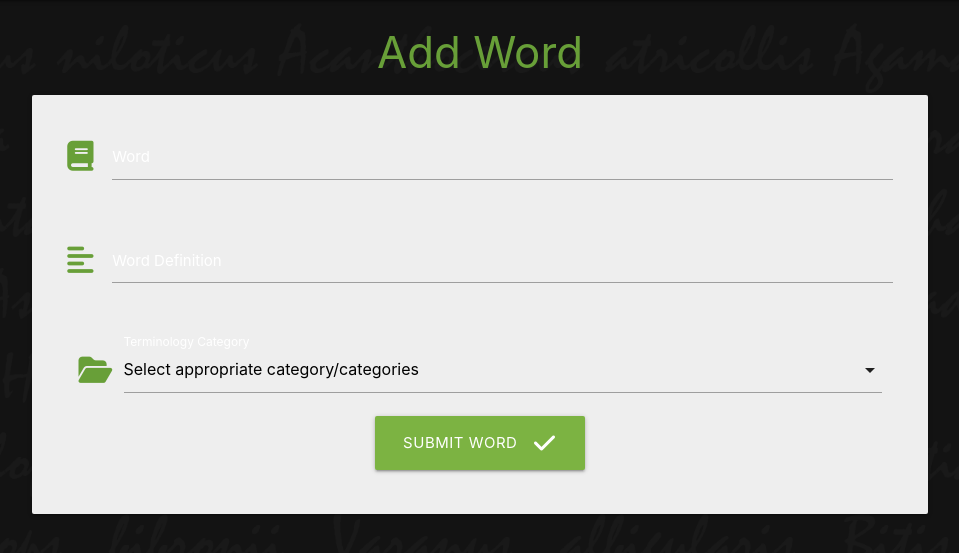
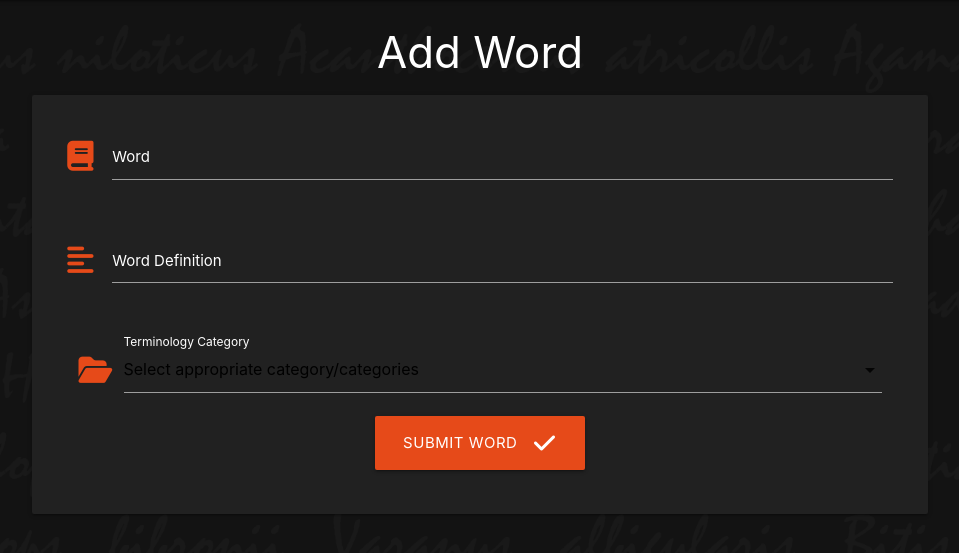
Before and after one commit to SpooshDoosh/MP3-ReptilianDictionary, a Flask app: page /add_word in a window 1280 px wide. Shown: the part 64-617 px from the top of the page, without its empty margins (160-1119 px from the left). Run offline with Flask 2, Linux system fonts and the light colour scheme; data that the repository does not hold is empty; some libraries are stand-ins or nearby versions.

Commit message:
Change button, h3 and icon colours

```diff
--- a/templates/add_word.html
+++ b/templates/add_word.html
@@ -1,16 +1,16 @@
 {% extends "base.html" %}
 {% block content %}
 
-    <h3 class="light-green-text text-darken-2 center-align">
+    <h3 class="center-align">
         Add Word
     </h3>
 
-    <div class="row card-panel grey lighten-3">
+    <div class="row card-panel">
         <form class="col s12" method="POST" action="{{ url_for('add_word') }}">
             <!-- Word Input -->
             <div class="row">
                 <div class="input-field col s12">
-                    <i class="fas fa-book prefix light-green-text text-darken-2"></i>
+                    <i class="fas fa-book prefix deep-orange-text text-darken-2"></i>
                     <input id="word" name="word" type="text" class="validate" required>
                     <label for="word">Word</label>
                 </div>
@@ -19,7 +19,7 @@
             <!-- Word Definition Input -->
             <div class="row">
                 <div class="input-field col s12">
-                    <i class="fas fa-align-left prefix light-green-text text-darken-2"></i>
+                    <i class="fas fa-align-left prefix deep-orange-text text-darken-2"></i>
                     <textarea id="word_definition" name="word_definition" class="materialize-textarea validate"
                         required></textarea>
                     <label for="word_definition">Word Definition</label>
@@ -28,7 +28,7 @@
 
             <!-- Category Selection -->
             <div class="input-field col s12">
-                <i class="fas fa-folder-open prefix light-green-text text-darken-2"></i>
+                <i class="fas fa-folder-open prefix deep-orange-text text-darken-2"></i>
                 <select id="category_name" name="category_name" class="validate" required>
                     <option value="" disabled selected>Select appropriate category/categories</option>
                     {% for category in categories %}
@@ -41,7 +41,7 @@
             <!-- Submit Button-->
             <div class="row">
                 <div class="col s12 center-align">
-                    <button class="btn btn-large light-green darken-1 waves-effect waves-light" type="submit">
+                    <button class="btn btn-large waves-effect waves-light deep-orange darken-2" type="submit">
                         Submit Word
                         <i class="fas fa-check right"></i>
                     </button>
```
